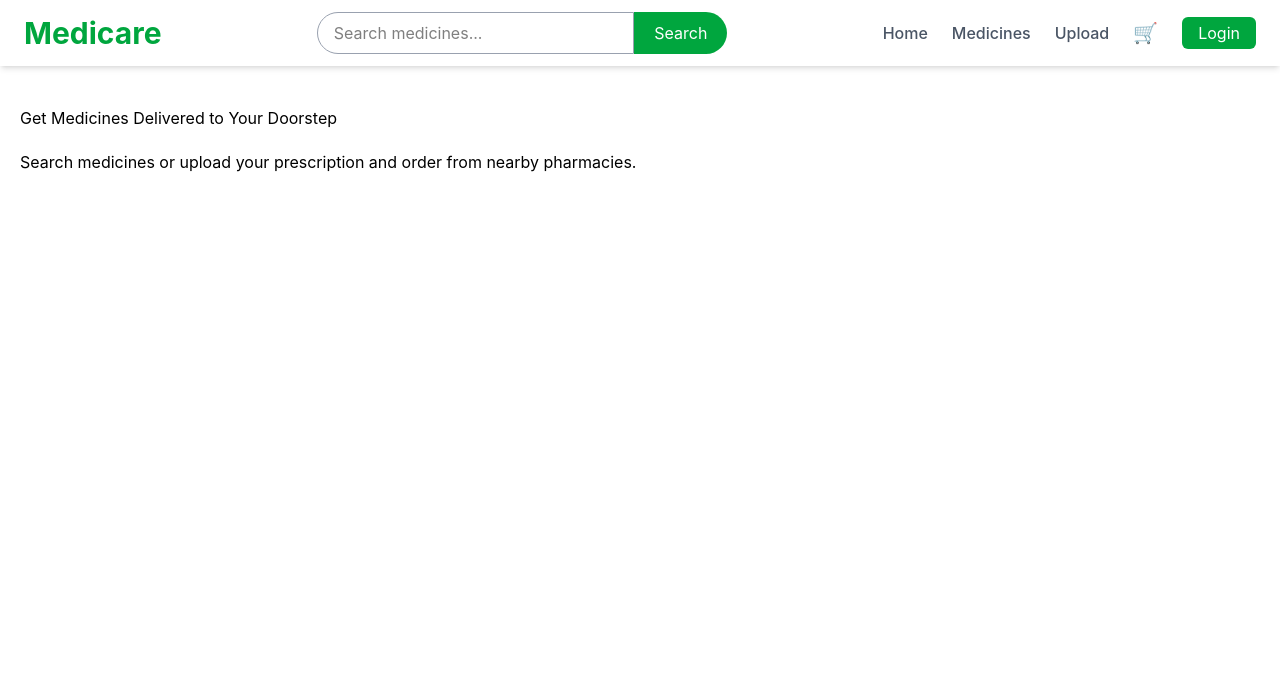
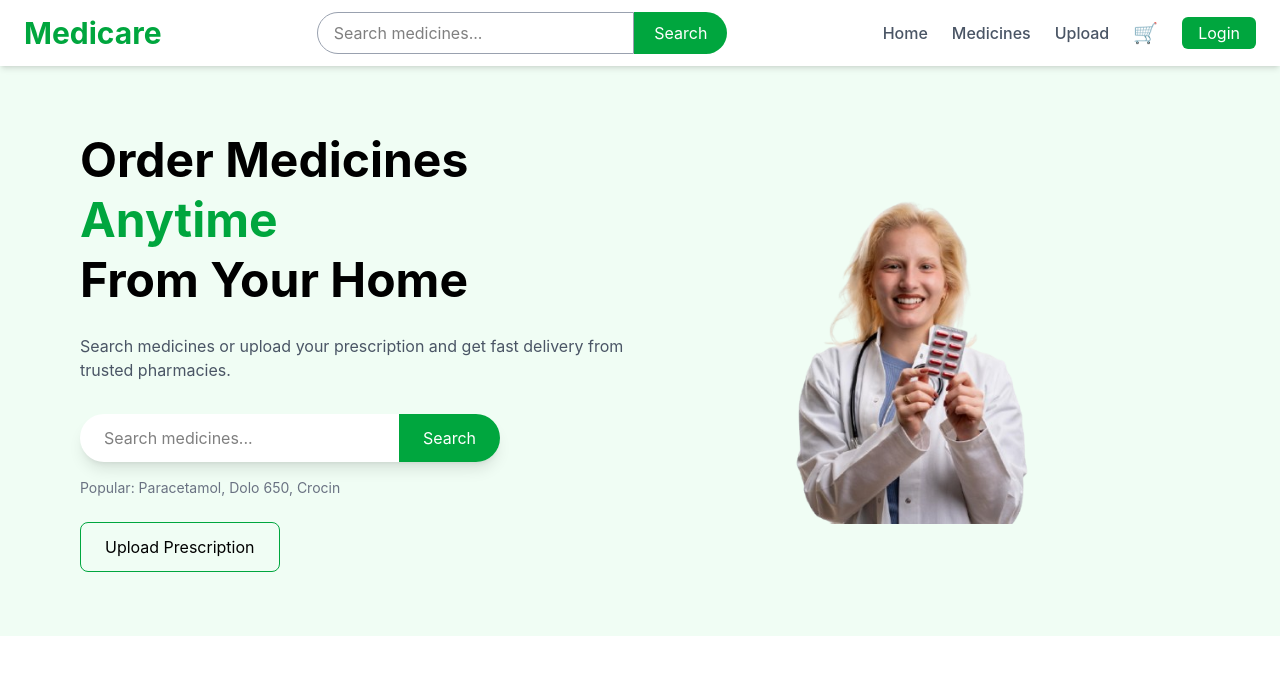
Before and after one commit to Shashwat369/MediCare, a React (Vite) app in the folder client/: page / in a window 1280 px wide. Shown: the top 674 px of the page. Built offline with nearby package versions, Linux system fonts and the light colour scheme.

Commit message:
improved hero section

```diff
--- a/client/package.json
+++ b/client/package.json
@@ -11,6 +11,7 @@
   },
   "dependencies": {
     "@tailwindcss/vite": "^4.2.1",
+    "framer-motion": "^12.36.0",
     "react": "^19.2.0",
     "react-dom": "^19.2.0",
     "react-router-dom": "^7.13.1",
--- a/client/src/components/Hero.jsx
+++ b/client/src/components/Hero.jsx
@@ -1,15 +1,68 @@
-import React from "react";
+import { motion } from "framer-motion";
+import Image1 from "../assets/Images/Image1.png";
 
-const Hero = () => {
+export default function HeroSection() {
   return (
-    <section>
-      <div className="flex flex-col px-5 py-10 gap-5">
-        <h1>Get Medicines Delivered to Your Doorstep</h1>
-        <p>Search medicines or upload your prescription and order from nearby pharmacies.</p>
+    <section className="bg-green-50 px-20 py-16 overflow-hidden">
+      <div className="flex items-center justify-between">
+        {/* LEFT CONTENT */}
+
+        <motion.div
+          initial={{ x: -120, opacity: 0 }}
+          whileInView={{ x: 0, opacity: 1 }}
+          exit={{ x: -120, opacity: 0 }}
+          transition={{ duration: 0.8 }}
+          viewport={{ once: false }}
+          className="max-w-xl"
+        >
+          <h1 className="text-5xl font-bold leading-tight mb-6 ">
+            Order Medicines
+            <span className="text-green-600"> Anytime</span>
+            <br />
+            From Your Home
+          </h1>
+
+          <p className="text-gray-600 mb-8">
+            Search medicines or upload your prescription and get fast delivery
+            from trusted pharmacies.
+          </p>
+
+          {/* SEARCH BAR */}
+          <div className="flex bg-white rounded-full shadow-lg overflow-hidden w-[420px] focus-within:ring-2 focus-within:ring-green-500">
+            <input
+              type="text"
+              placeholder="Search medicines..."
+              className="flex-1 px-6 py-3 outline-none"
+            />
+
+            <button className="bg-green-600 text-white px-6 cursor-pointer hover:bg-green-700 transition">Search</button>
+          </div>
+
+          {/* POPULAR SEARCH */}
+
+          <p className="text-sm text-gray-500 mt-4">
+            Popular: Paracetamol, Dolo 650, Crocin
+          </p>
+
+          {/* CTA BUTTON */}
+
+          <button className="mt-6 border border-green-600 px-6 py-3 cursor-pointer rounded-lg hover:bg-green-100 transition">
+            Upload Prescription
+          </button>
+        </motion.div>
+
+        {/* RIGHT IMAGE */}
+
+        <motion.div
+          initial={{ x: 120, opacity: 0 }}
+          whileInView={{ x: 0, opacity: 1 }}
+          exit={{ x: 120, opacity: 0 }}
+          transition={{ duration: 0.8 }}
+          viewport={{ once: false }}
+        >
+          <img src={Image1} className="w-[520px]" />
+        </motion.div>
       </div>
-      <div></div>
     </section>
   );
-};
-
-export default Hero;
+}
--- a/client/src/components/Navbar.jsx
+++ b/client/src/components/Navbar.jsx
@@ -6,7 +6,7 @@ const Navbar = () => {
   const [open, setOpen] = useState(false);
 
   return (
-    <nav className="shadow-md bg-white">
+    <nav className="shadow-md bg-white sticky top-0 w-full z-100">
 
       {/* Top Navbar */}
       <div className="flex items-center justify-between px-6 py-3">
```
Also changed, not shown: client/src/assets/Images/Image1.png (added), 1 other file (tests, documents, lock files or other folders).
